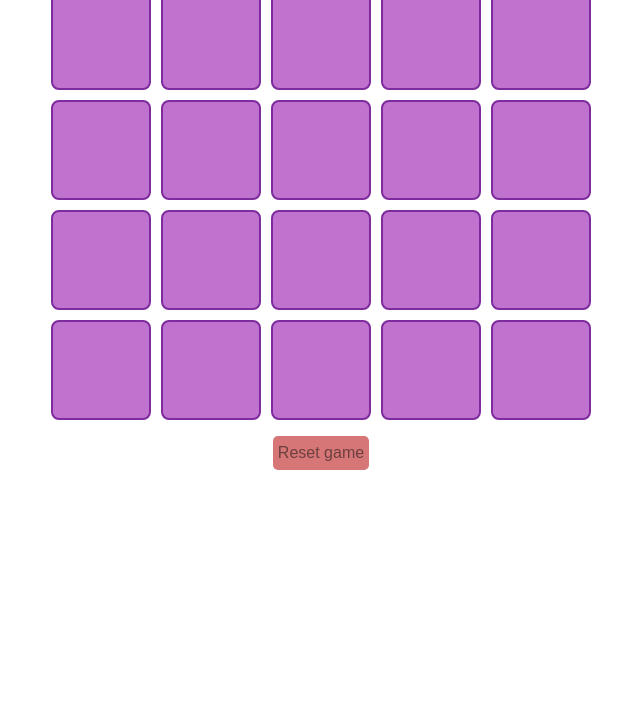
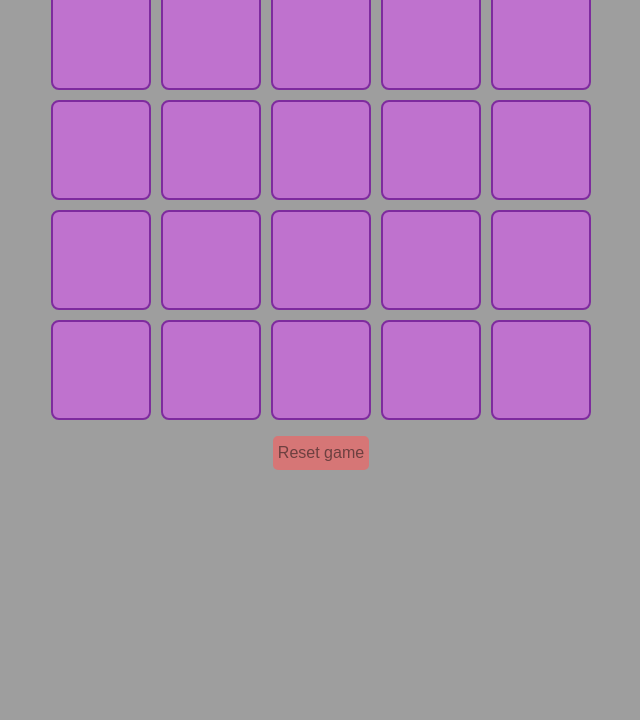
Before and after one commit to FreyaBirkely/Vendespil, a plain HTML site: page index.html in a window 1280 px wide. Shown: the part 80-800 px from the top of the page, without its empty margins (319-959 px from the left). Drawn offline with nearby package versions, Linux system fonts and the light colour scheme; the site is published under a folder, as on GitHub Pages, so addresses that start at the root find nothing.

Commit message:
background fix v3

```diff
--- a/css/main.css
+++ b/css/main.css
@@ -1,5 +1,5 @@
 body {
-	background-image: url(/purple-background.jpg);
+	background-image: url(../purple-background.jpg);
 	background-size: cover;
 	background-attachment: fixed;
 }
```
